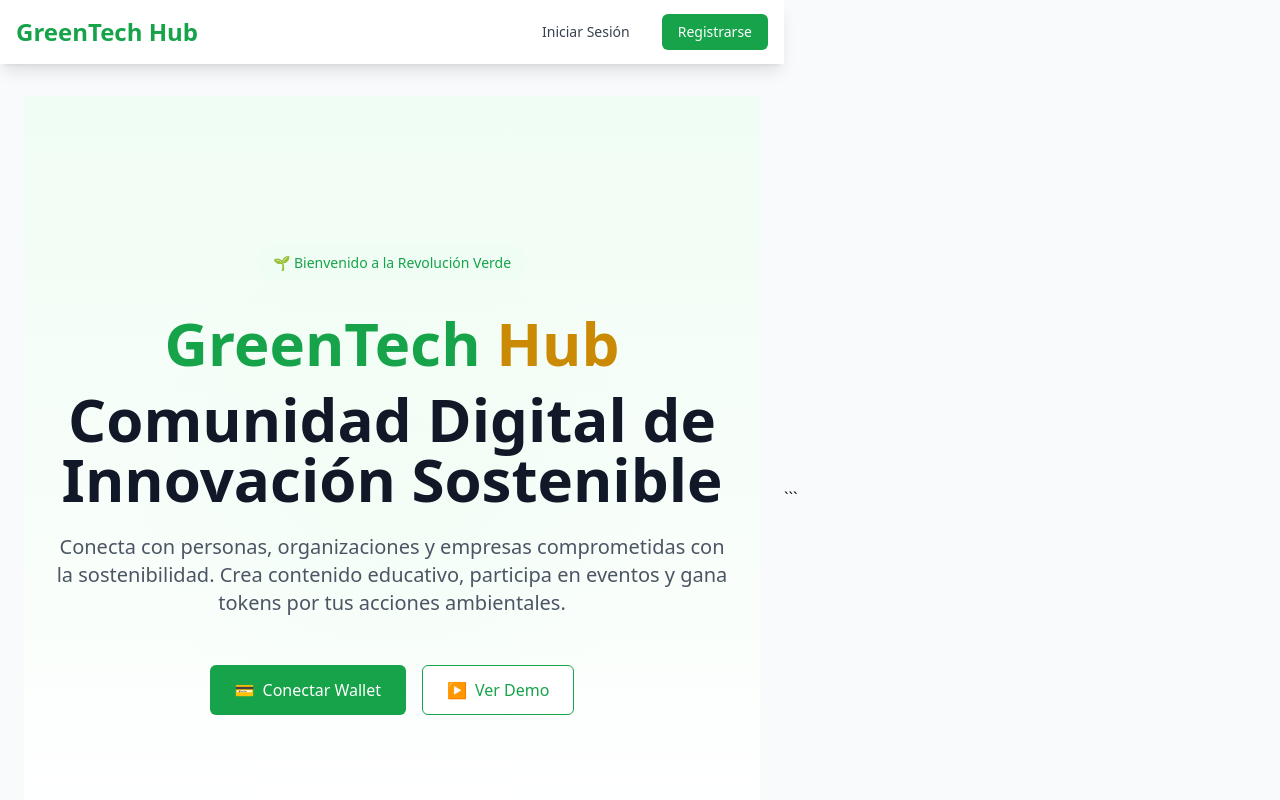
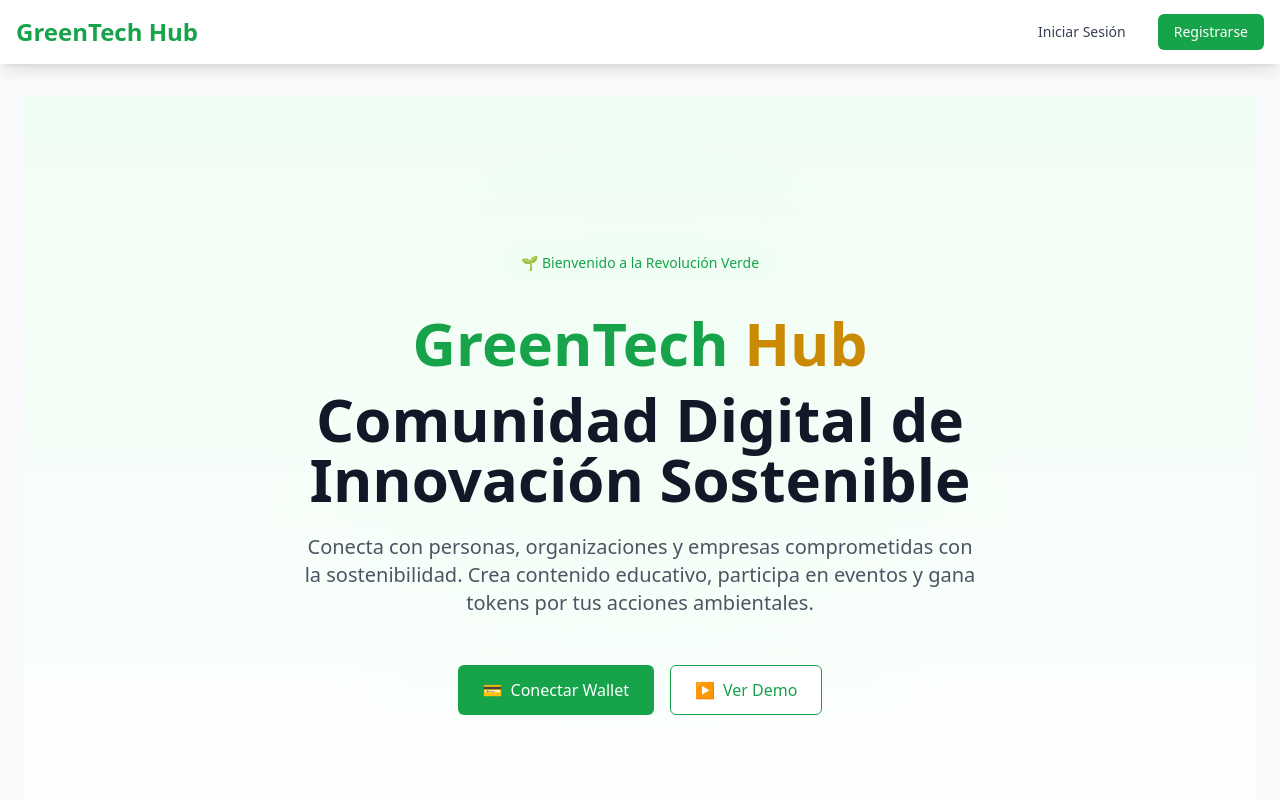
Before and after one commit to Luisangelriverosbautista/GreenTech-Hub1, a React (Vite) app in the folder frontend/: page / in a window 1280 px wide. Shown: the top 800 px of the page. Built offline with nearby package versions, Linux system fonts and the light colour scheme; no server answers; what @stellar/stellar-sdk would draw is missing.

Commit message:
style: Update global CSS styles and theme variables

```diff
--- a/frontend/src/index.css
+++ b/frontend/src/index.css
@@ -30,10 +30,14 @@ a:hover {
 
 body {
   margin: 0;
-  display: flex;
-  place-items: center;
   min-width: 320px;
-  min-height: 100vh;
+  height: 100vh;
+  overflow: hidden;
+}
+
+#root {
+  width: 100%;
+  height: 100%;
 }
 
 h1 {
```
